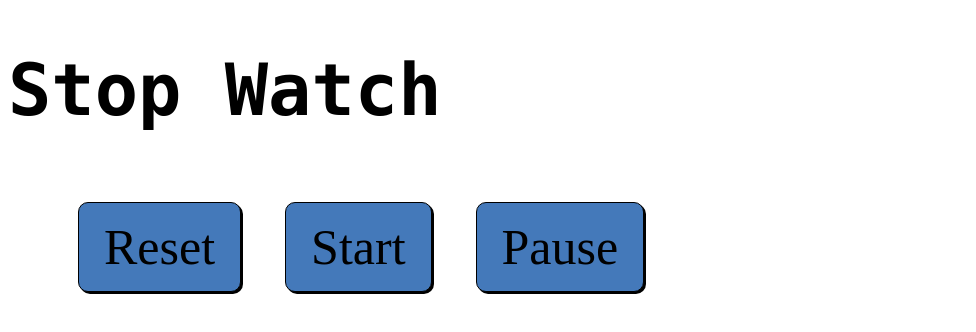
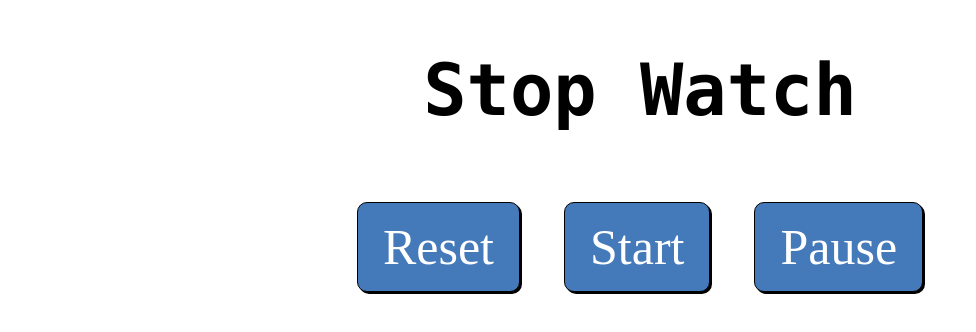
Before and after one commit to pseudofunctor/stop-watch-refactor, a plain HTML site: page index.html in a window 1280 px wide. Shown: the whole page, without its empty margins (0-976 px from the left). Drawn offline with Linux system fonts and the light colour scheme.

Commit message:
Updating index.html to match changes to corresponding CSS file

```diff
--- a/index.html
+++ b/index.html
@@ -7,11 +7,11 @@
 </head>
 <body>
 
-  <h1 id="timer">Stop Watch</h1>
-  <div class="controls">
-    <button id="reset">Reset</button>
-    <button id="start">Start</button>
-    <button id="pause">Pause</button>
+  <h1 id="timer" class="text-center">Stop Watch</h1>
+  <div class="controls text-center">
+    <button id="reset" class="text-center white">Reset</button>
+    <button id="start" class="text-center white">Start</button>
+    <button id="pause" class="text-center white">Pause</button>
   </div>
 
 <script src="script.js"></script>
```
